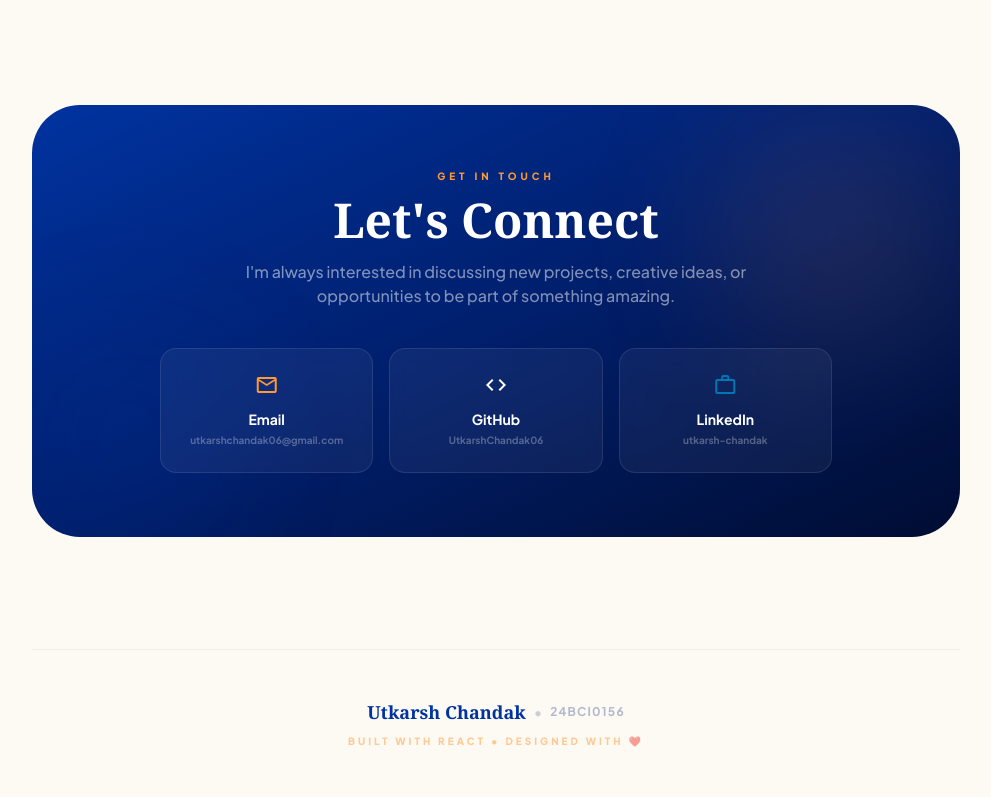
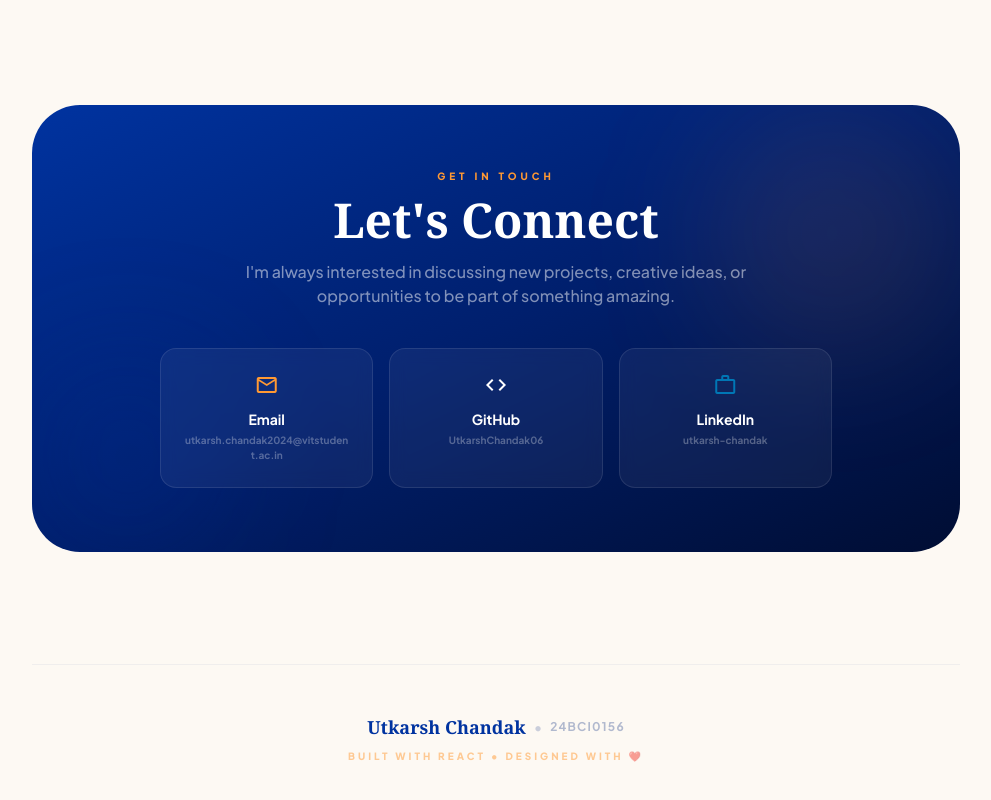
Before and after one commit to UtkarshChandak06/NOMAD, a React (Vite) app: page /about in a window 1280 px wide. Shown: the part 4357-5157 px from the top of the page, without its empty margins (272-1263 px from the left). Built offline with nearby package versions, Linux system fonts and the light colour scheme; sample sign-in values are in the browser's storage.

Commit message:
fix(ai): limit max_tokens to prevent Groq API rate limit errors

```diff
--- a/api/index.mjs
+++ b/api/index.mjs
@@ -81,7 +81,7 @@ app.post('/api/chat', async (req, res) => {
         model: DEFAULT_MODEL,
         messages: payloadMessages,
         temperature: Math.min(2, Math.max(0, Number(temperature) || 0.65)),
-        max_tokens: Math.min(8192, Math.max(256, Number(max_tokens) || 4096)),
+        max_tokens: Math.min(5000, Math.max(256, Number(max_tokens) || 4096)),
       }),
     })
 
--- a/src/pages/About.jsx
+++ b/src/pages/About.jsx
@@ -611,12 +611,12 @@ export default function About() {
 
                 <div className="grid grid-cols-1 sm:grid-cols-3 gap-4 max-w-2xl mx-auto">
                   <a
-                    href="mailto:utkarshchandak06@gmail.com"
+                    href="mailto:utkarsh.chandak2024@vitstudent.ac.in"
                     className="bg-white/5 backdrop-blur-sm border border-white/10 rounded-2xl p-6 hover:bg-white/10 hover:border-[#FF9933]/30 transition-all group"
                   >
                     <Icon name="mail" className="text-3xl text-[#FF9933] mb-3 group-hover:scale-110 transition-transform" />
                     <p className="text-white font-bold text-sm mb-1">Email</p>
-                    <p className="text-white/30 text-[10px] font-bold break-all">utkarshchandak06@gmail.com</p>
+                    <p className="text-white/30 text-[10px] font-bold break-all">utkarsh.chandak2024@vitstudent.ac.in</p>
                   </a>
 
                   <a
@@ -631,7 +631,7 @@ export default function About() {
                   </a>
 
                   <a
-                    href="https://linkedin.com/in/utkarsh-chandak"
+                    href="https://www.linkedin.com/in/utkarsh-chandak-ba4811204"
                     target="_blank"
                     rel="noopener noreferrer"
                     className="bg-white/5 backdrop-blur-sm border border-white/10 rounded-2xl p-6 hover:bg-white/10 hover:border-[#FF9933]/30 transition-all group"
--- a/src/pages/ItineraryResult.jsx
+++ b/src/pages/ItineraryResult.jsx
@@ -119,7 +119,7 @@ export default function ItineraryResult() {
         const result = await chatWithNomad({
           messages: [{ role: 'user', content: prompt }],
           temperature: 0.7,
-          max_tokens: 8192
+          max_tokens: 3000
         })
 
         const parsed = parseItineraryJSON(result.message)
```
Also changed, not shown: src/components/Sidebar.jsx (line endings or trailing spaces), src/pages/Expenses.jsx (indentation only).
